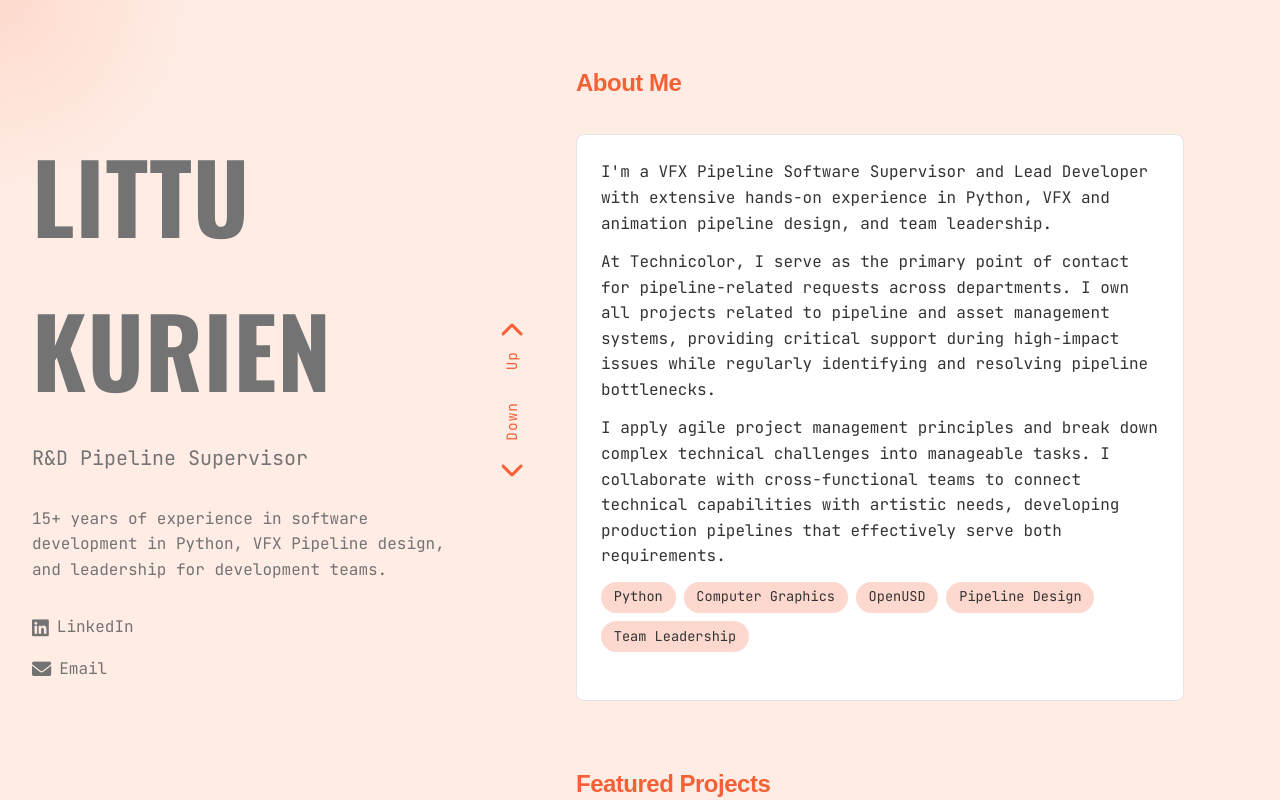
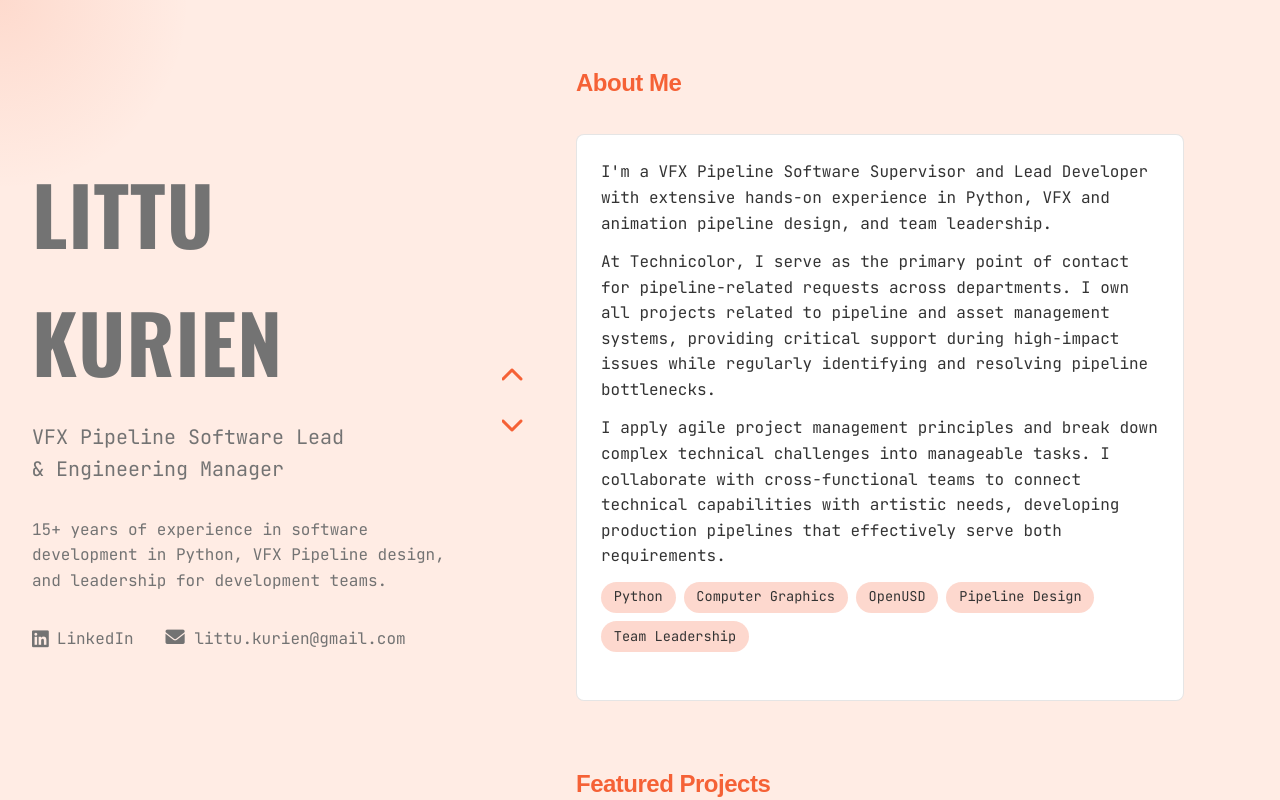
Before and after one commit to littukurien/littukurien.github.io, a plain HTML site: page index.html in a window 1280 px wide. Drawn offline with nearby package versions, Linux system fonts and the light colour scheme; a web font is replaced by a local one.

Commit message:
Updated left side text and layout

```diff
--- a/css/styles.css
+++ b/css/styles.css
@@ -89,7 +89,7 @@ h1, h2 {
 
 h1 {
     font-family: 'Oswald', sans-serif;
-    font-size: 6rem;
+    font-size: 5rem;
     margin-bottom: 1rem;
     color: var(--name-color);
     text-transform: uppercase;
@@ -111,14 +111,20 @@ p {
     font-size: 1.25rem;
     margin-bottom: 2rem;
     color: var(--accent-color);
+    max-width: 400px;
+    line-height: 1.6;
+}
+
+.role span {
+    white-space: nowrap;
 }
 
 .contact {
     display: flex;
-    flex-direction: column;
-    gap: 1rem;
+    flex-direction: row;
+    gap: 2rem;
     margin-top: 2rem;
-    align-items: flex-start; /* Left align contact links */
+    align-items: center;
 }
 
 .contact a {
@@ -375,14 +381,17 @@ p {
 
 /* Interactive elements */
 .interactive-word {
+    color: #737373;
     font-weight: normal;
-    transition: font-weight 0.3s ease, color 0.3s ease;
+    text-decoration: none;
+    transition: font-weight 0.3s ease, font-size 0.3s ease, color 0.3s ease;
     cursor: pointer;
     position: relative;
 }
 
 .interactive-word:hover {
     font-weight: bold;
+    font-size: 1.1em;
     color: var(--accent-color);
 }
 
@@ -390,18 +399,33 @@ p {
 .left-section h1,
 .left-section .role,
 .left-section p,
-.left-section .contact a {
+.left-section .contact a,
+.left-section .contact span {
   color: #737373;
   transition: color 0.3s ease;
 }
 
-/* only turn orange when you hover *directly* on each text element */
+/* hover styles for contact elements */
+.left-section .contact a:hover,
+.left-section .contact span:hover {
+  color: var(--accent-color);
+  font-weight: bold;
+  font-size: 1.1em;
+  transition: color 0.3s ease, font-weight 0.3s ease, font-size 0.3s ease;
+}
+
+/* role hover - only color change */
+.left-section .role:hover {
+  color: var(--accent-color);
+  transition: color 0.3s ease;
+}
+
+/* only color change for name and paragraph */
 .left-section h1:hover,
-.left-section .role:hover,
-.left-section p:hover,
-.left-section .contact a:hover {
+.left-section p:hover {
   color: var(--accent-color);
 }
+
 
 /* Mobile view improvements */
 @media (max-width: 1024px) {
--- a/index.html
+++ b/index.html
@@ -19,22 +19,19 @@
     <aside class="left-section">
       <div class="left-content">
         <h1>LITTU KURIEN</h1>
-        <div class="role">R&D Pipeline Supervisor</div>
+        <div class="role"><span>VFX Pipeline Software Lead</span><br>& Engineering Manager</div>
         <p>
-          15+ years of experience in
-          <span class="interactive-word" data-section="technical-skills">software development</span>
-          in Python, VFX Pipeline design, and leadership for
-          <span class="interactive-word" data-section="experience">development teams</span>.
+          15+ years of <a href="#experience" class="interactive-word">experience</a> in software development in Python, VFX Pipeline design, and leadership for development teams.
         </p>
         <div class="contact">
           <a href="https://www.linkedin.com/in/littukurien/" target="_blank">
             <i class="fab fa-linkedin"></i>
             LinkedIn
           </a>
-          <a href="mailto:littu.kurien@gmail.com">
+          <span>
             <i class="fas fa-envelope"></i>
-            Email
-          </a>
+            littu.kurien@gmail.com
+          </span>
         </div>
       </div>
     </aside>
@@ -43,10 +40,8 @@
     <div class="scroll-controls">
       <div class="scroll-prompt scroll-up">
         <i class="fas fa-chevron-up"></i>
-        <span>Up</span>
       </div>
       <div class="scroll-prompt scroll-down">
-        <span>Down</span>
         <i class="fas fa-chevron-down"></i>
       </div>
     </div>
```
